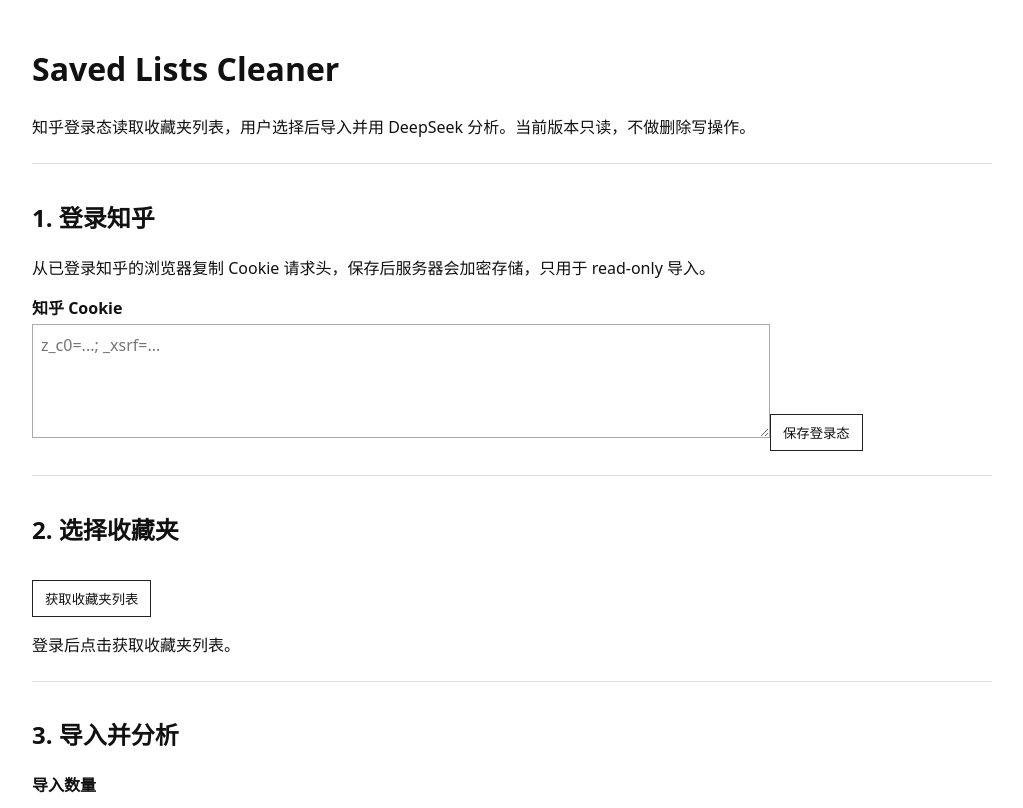
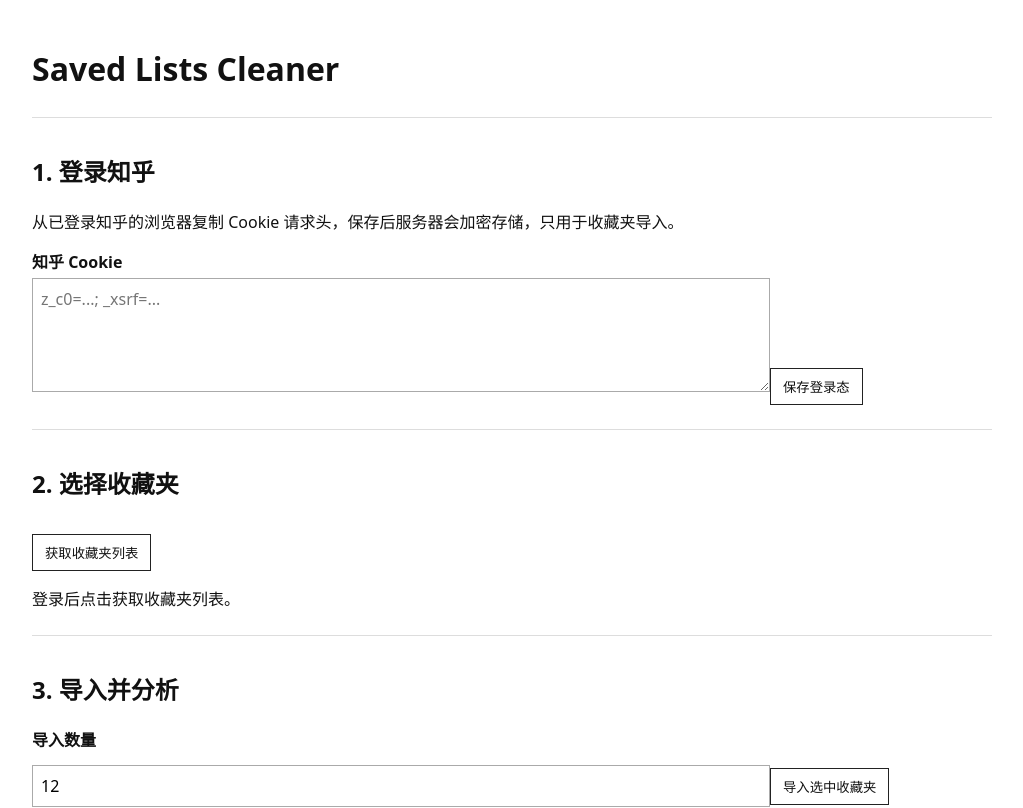
Before and after one commit to Mist-wu/saved-lists-cleaner, a Next.js app: page / in a window 1280 px wide. Shown: the top 808 px of the page, without its empty margins (128-1151 px from the left). Built offline with nearby package versions, Linux system fonts and the light colour scheme.

Commit message:
chore(ui): remove homepage intro paragraph

```diff
--- a/app/page.tsx
+++ b/app/page.tsx
@@ -172,11 +172,10 @@
   return (
     <main>
       <h1>Saved Lists Cleaner</h1>
-      <p>知乎登录态读取收藏夹列表，用户选择后导入并用 DeepSeek 分析。当前版本只读，不做删除写操作。</p>
 
       <section>
         <h2>1. 登录知乎</h2>
-        <p>从已登录知乎的浏览器复制 Cookie 请求头，保存后服务器会加密存储，只用于 read-only 导入。</p>
+        <p>从已登录知乎的浏览器复制 Cookie 请求头，保存后服务器会加密存储，只用于收藏夹导入。</p>
         <label htmlFor="zhihu-cookie">知乎 Cookie</label>
         <textarea
           id="zhihu-cookie"
```
